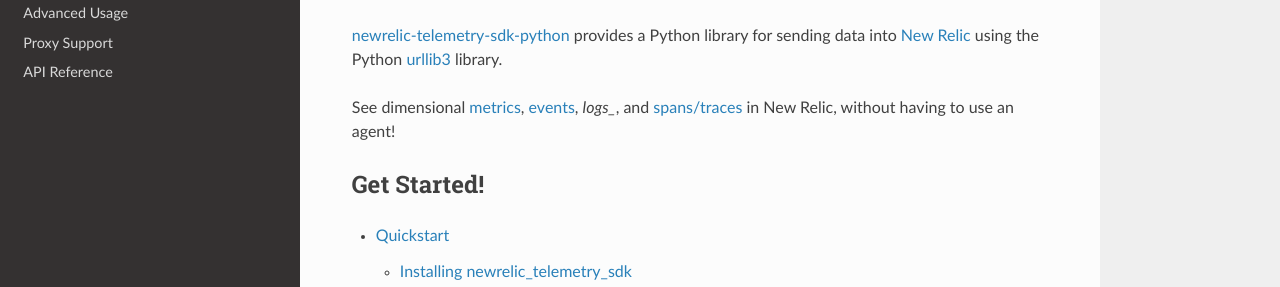
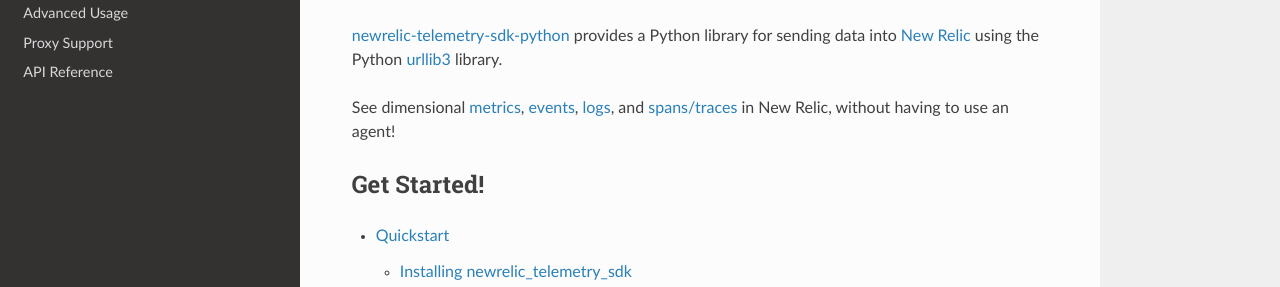
Before and after one commit to newrelic/newrelic-telemetry-sdk-python, a Sphinx documentation site: the page built from docs/index.rst, in a window 1280 px wide and 1341 px high. Shown: the part 136-423 px from the top of the window. Built offline with Sphinx 7.4.7 and the Read the Docs theme 2.0.0, drawn with Linux system fonts in a browser that asks for light colours; the version number could not be read and is left out.

```diff
--- a/README.rst
+++ b/README.rst
@@ -22,7 +22,7 @@ New Relic Telemetry SDK
 
 `newrelic-telemetry-sdk-python <https://docs.newrelic.com/docs/data-ingest-apis/get-data-new-relic/new-relic-sdks/telemetry-sdks-send-custom-telemetry-data-new-relic>`_ provides a Python library for sending data into `New Relic <https://newrelic.com>`_ using the Python `urllib3 <https://urllib3.readthedocs.io>`_ library.
 
-See dimensional `metrics`_, `events`_, `logs_`, and `spans/traces`_ in New Relic, without having to use an agent!
+See dimensional `metrics`_, `events`_, `logs`_, and `spans/traces`_ in New Relic, without having to use an agent!
 
 .. _metrics: https://docs.newrelic.com/docs/data-ingest-apis/get-data-new-relic/metric-api/introduction-metric-api#find-data
 .. _events: https://docs.newrelic.com/docs/insights/insights-data-sources/custom-data/introduction-event-api#find-data
--- a/docs/index.rst
+++ b/docs/index.rst
@@ -3,7 +3,7 @@ newrelic-telemetry-sdk: Send data to New Relic!
 
 `newrelic-telemetry-sdk-python <https://docs.newrelic.com/docs/data-ingest-apis/get-data-new-relic/new-relic-sdks/telemetry-sdks-send-custom-telemetry-data-new-relic>`_ provides a Python library for sending data into `New Relic <https://newrelic.com>`_ using the Python `urllib3 <https://urllib3.readthedocs.io>`_ library.
 
-See dimensional `metrics`_, `events`_, `logs_`, and `spans/traces`_ in New Relic, without having to use an agent!
+See dimensional `metrics`_, `events`_, `logs`_, and `spans/traces`_ in New Relic, without having to use an agent!
 
 .. _metrics: https://docs.newrelic.com/docs/data-ingest-apis/get-data-new-relic/metric-api/introduction-metric-api#find-data
 .. _events: https://docs.newrelic.com/docs/insights/insights-data-sources/custom-data/introduction-event-api#find-data
```
